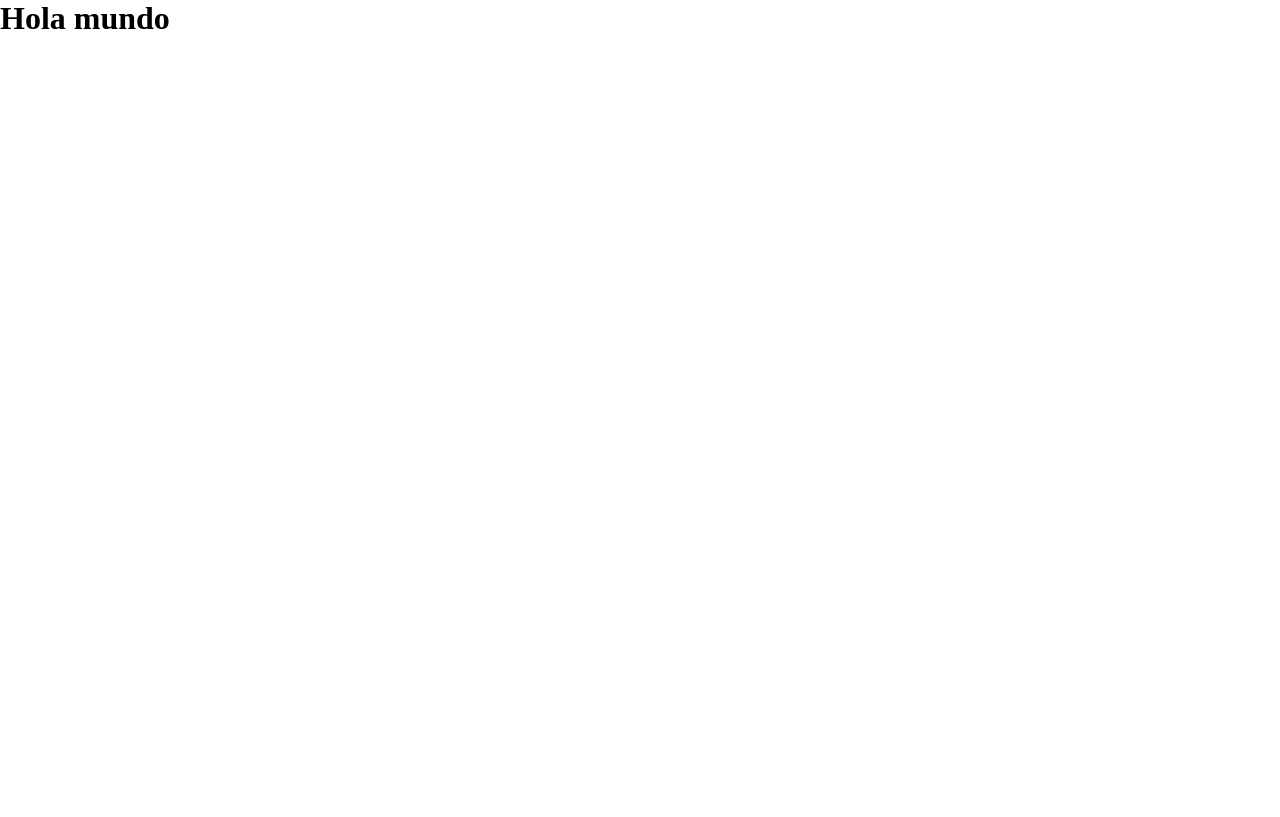
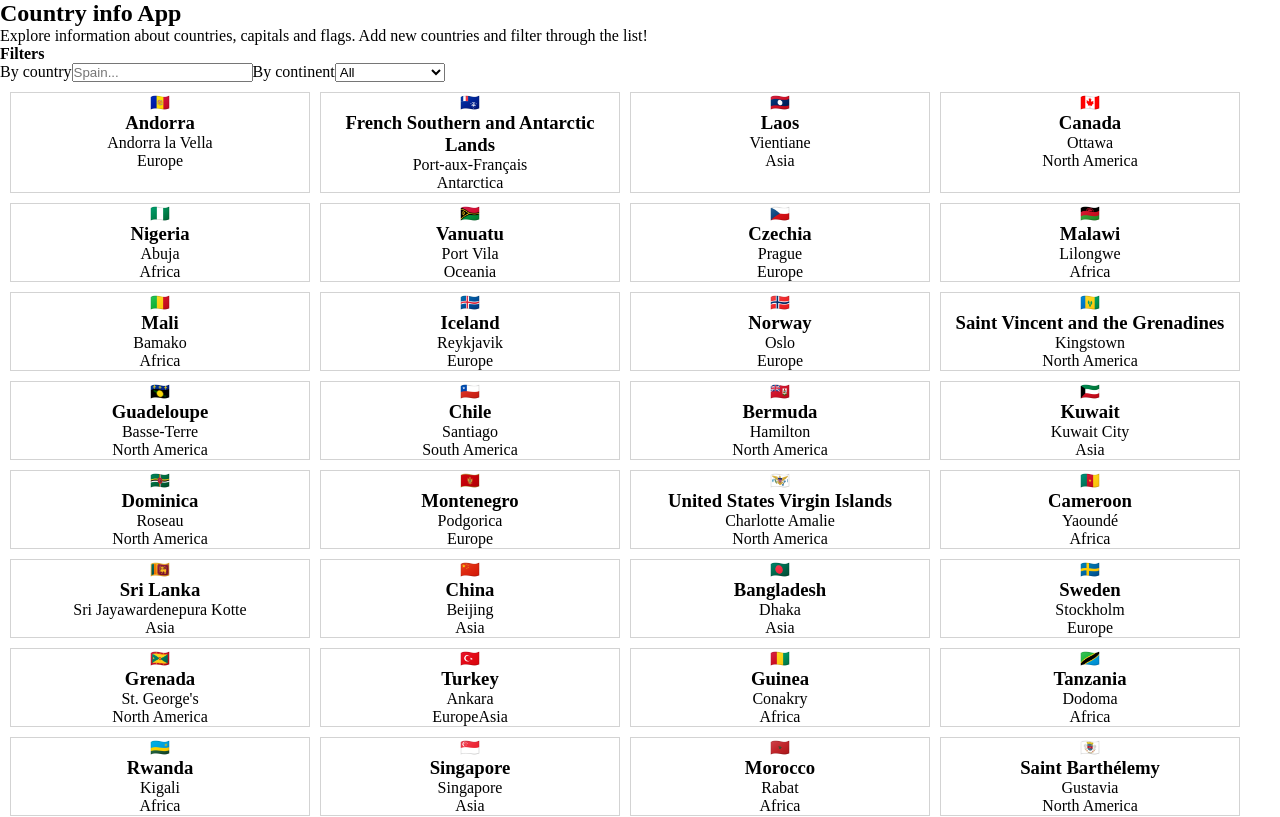
Before and after one commit to laiapozo/modulo-3-evaluacion-intermedia-laia-pozo, a React (Vite) app: page / in a window 1280 px wide. Shown: the top 817 px of the page. Built offline with nearby package versions, Linux system fonts and the light colour scheme.

Commit message:
Render and filter by country and continent

```diff
--- a/src/components/App.jsx
+++ b/src/components/App.jsx
@@ -1,9 +1,44 @@
 import "../scss/App.scss";
+import Filters from "./Filters";
+import ListCountries from "./ListCountries";
+import dataCountries from "../services/data.json";
+import { useState } from "react";
 
 function App() {
+  const [countrySearch, setCountrySearch] = useState("");
+  const [continentSearch, setContinentSearch] = useState("");
+
+  const handleCountry = (countryValue) => {
+    setCountrySearch(countryValue);
+  };
+
+  const handleContinent = (continentValue) => {
+    setContinentSearch(continentValue);
+  };
+
+  const filteredCountries = dataCountries.filter((country) => {
+    return (
+      country.name.common.toLowerCase().includes(countrySearch) &&
+      country.continents[0].toLowerCase().includes(continentSearch)
+    );
+  });
+
   return (
     <>
-      <h1>Hola mundo</h1>
+      <header>
+        <h2>Country info App</h2>
+        <p>
+          Explore information about countries, capitals and flags. Add new
+          countries and filter through the list!
+        </p>
+      </header>
+      <main>
+        <Filters
+          countryFilter={handleCountry}
+          continentFilter={handleContinent}
+        />
+        <ListCountries countries={filteredCountries} />
+      </main>
     </>
   );
 }
--- /dev/null
+++ b/src/components/Country.jsx
@@ -0,0 +1,14 @@
+import "../scss/components/Country.scss";
+
+const Country = ({ item }) => {
+  return (
+    <li className="country">
+      <p>{item.flag}</p>
+      <h3>{item.name.common}</h3>
+      <p>{item.capital}</p>
+      <p>{item.continents}</p>
+    </li>
+  );
+};
+
+export default Country;
--- /dev/null
+++ b/src/components/Filters.jsx
@@ -0,0 +1,37 @@
+const Filters = ({ countryFilter, continentFilter }) => {
+  const handleCountryFilter = (ev) => {
+    countryFilter(ev.target.value);
+  };
+  const handleContinentFilter = (ev) => {
+    continentFilter(ev.target.value);
+  };
+
+  return (
+    <section>
+      <h4>Filters</h4>
+      <label htmlFor="byCountry">By country</label>
+      <input
+        id="byCountry"
+        type="text"
+        placeholder="Spain..."
+        onChange={handleCountryFilter}
+      />
+      <label htmlFor="byContinent">By continent</label>
+      <select
+        name="byContinent"
+        id="byContinent"
+        onChange={handleContinentFilter}
+      >
+        <option value="">All</option>
+        <option value="africa">Africa</option>
+        <option value="north america">North America</option>
+        <option value="south america">South America</option>
+        <option value="asia">Asia</option>
+        <option value="europe">Europe</option>
+        <option value="oceania">Oceania</option>
+      </select>
+    </section>
+  );
+};
+
+export default Filters;
--- /dev/null
+++ b/src/components/ListCountries.jsx
@@ -0,0 +1,16 @@
+import Country from "./Country";
+import "../scss/components/ListCountries.scss"
+
+const ListCountries = ({ countries }) => {
+  return (
+    <section>
+      <ul className="countriesList">
+        {countries.map((country) => {
+          return <Country key={country.flag} item={country} />;
+        })}
+      </ul>
+    </section>
+  );
+};
+
+export default ListCountries;
--- /dev/null
+++ b/src/scss/components/Country.scss
@@ -0,0 +1,5 @@
+.country {
+    border: 1px solid lightgray;
+    text-align: center;
+    width: 300px;
+}
--- /dev/null
+++ b/src/scss/components/ListCountries.scss
@@ -0,0 +1,6 @@
+.countriesList {
+    padding: 10px;
+    display: flex;
+    flex-wrap: wrap;
+    gap: 10px;
+}
```
